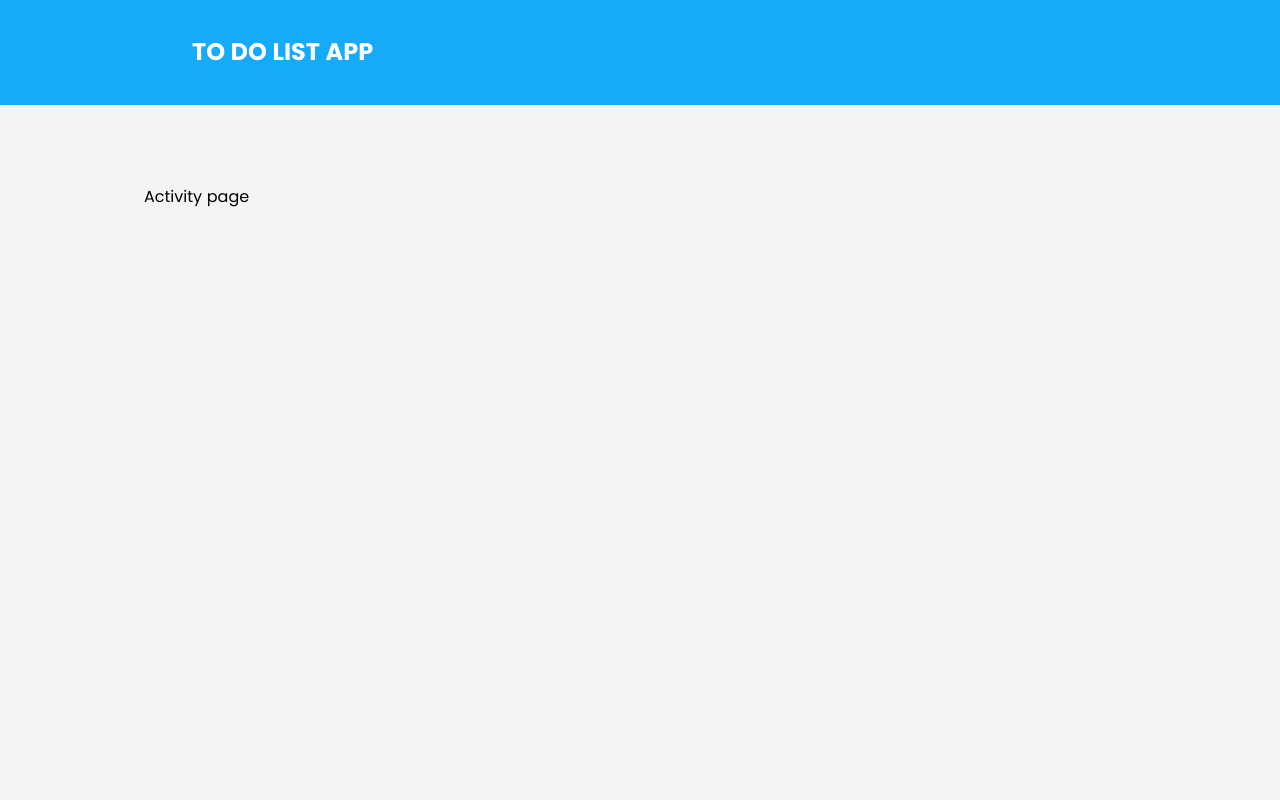
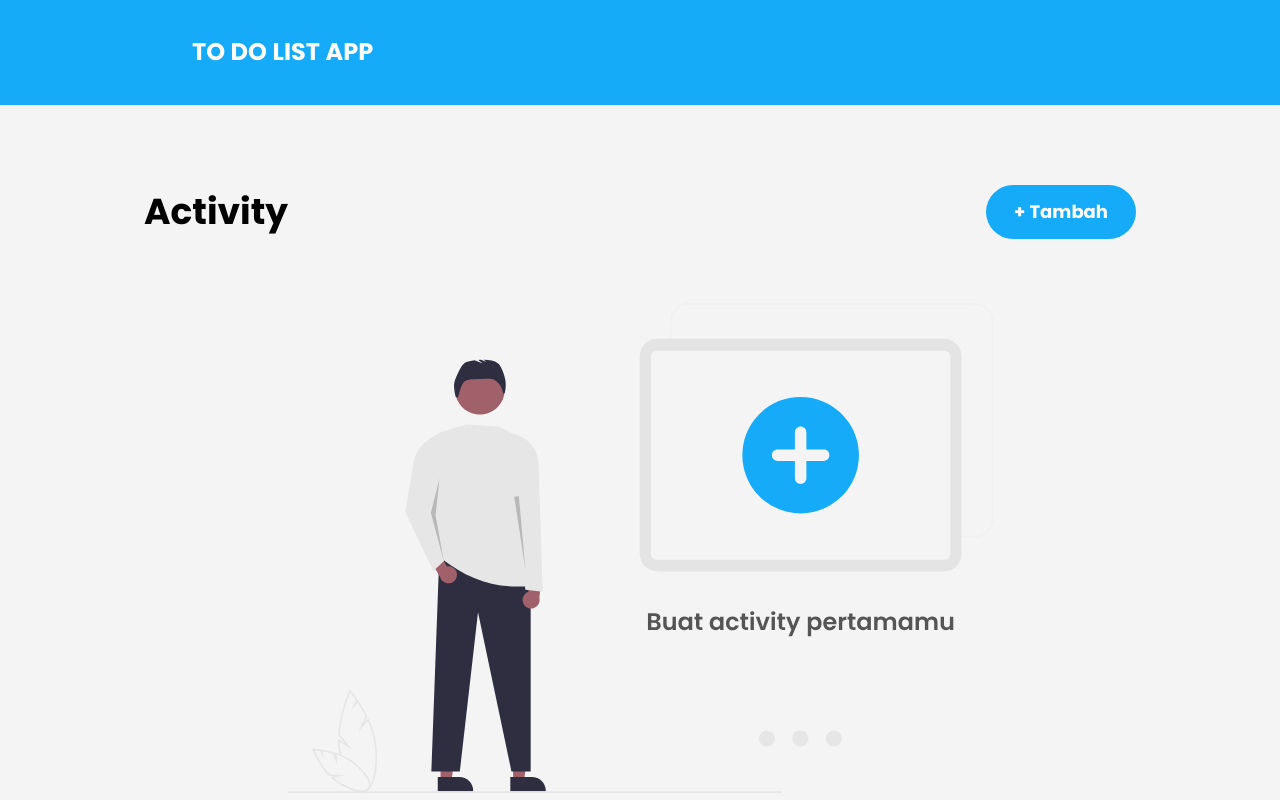
Before and after one commit to up2dul/todo-list, a React (Vite) app: page / in a window 1280 px wide. Built offline with nearby package versions, Linux system fonts and the light colour scheme.

Commit message:
feat(pages): 🎸 Dashboard / home pages content

```diff
--- a/src/pages/Dashboard.tsx
+++ b/src/pages/Dashboard.tsx
@@ -1,9 +1,18 @@
+import { Button } from '@/components';
 import { BaseLayout } from '@/layouts';
+
+import addActivitySvg from '@/assets/svg/add-activity.svg';
 
 export const Dashboard = () => {
   return (
     <BaseLayout>
-      <h1>Activity page</h1>
+      <div className='flex items-center justify-between'>
+        <h1 className='text-4xl font-bold'>Activity</h1>
+        <Button color='primary'>+ Tambah</Button>
+      </div>
+      <div className='flex justify-center'>
+        <img src={addActivitySvg} alt='add first activity' className='mt-16 cursor-pointer' />
+      </div>
     </BaseLayout>
   );
 };
```
